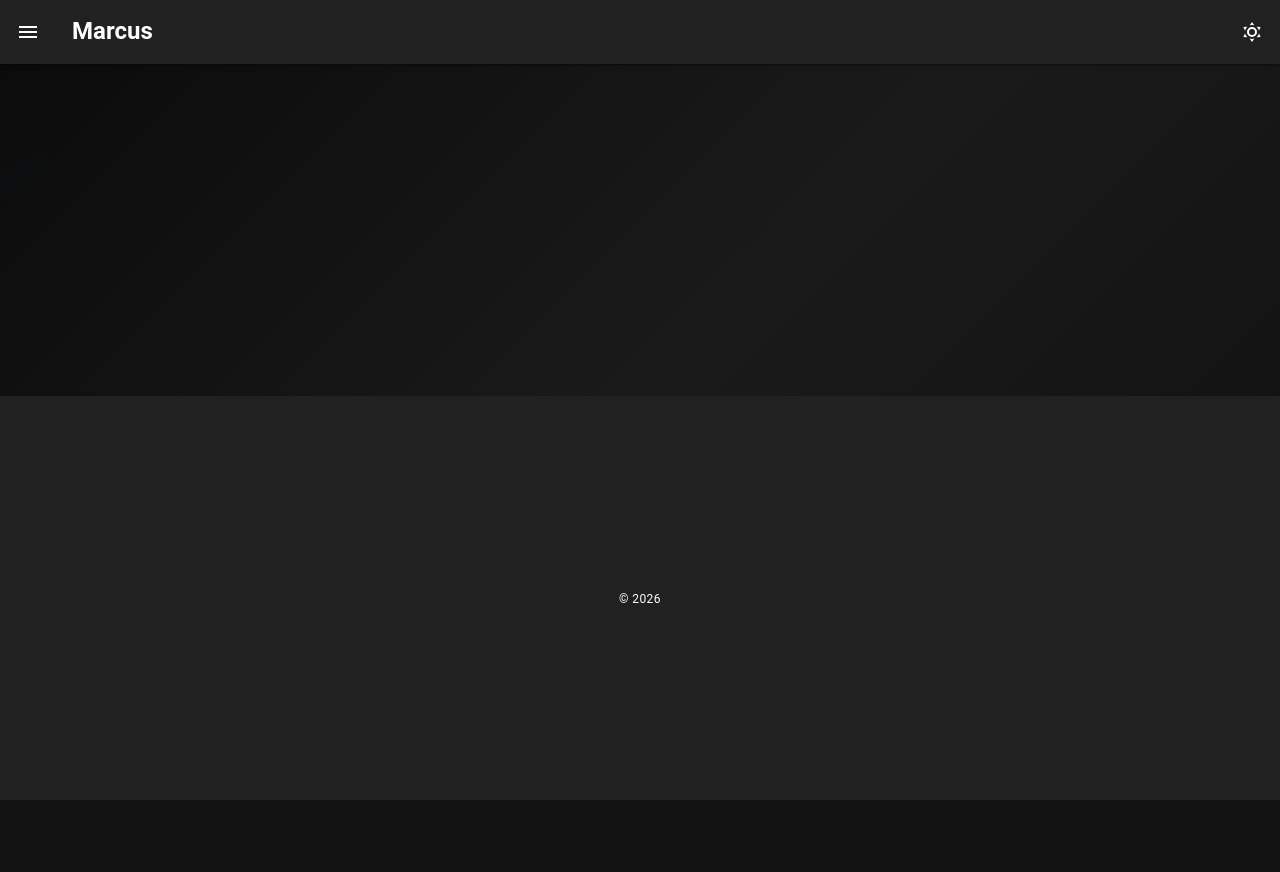
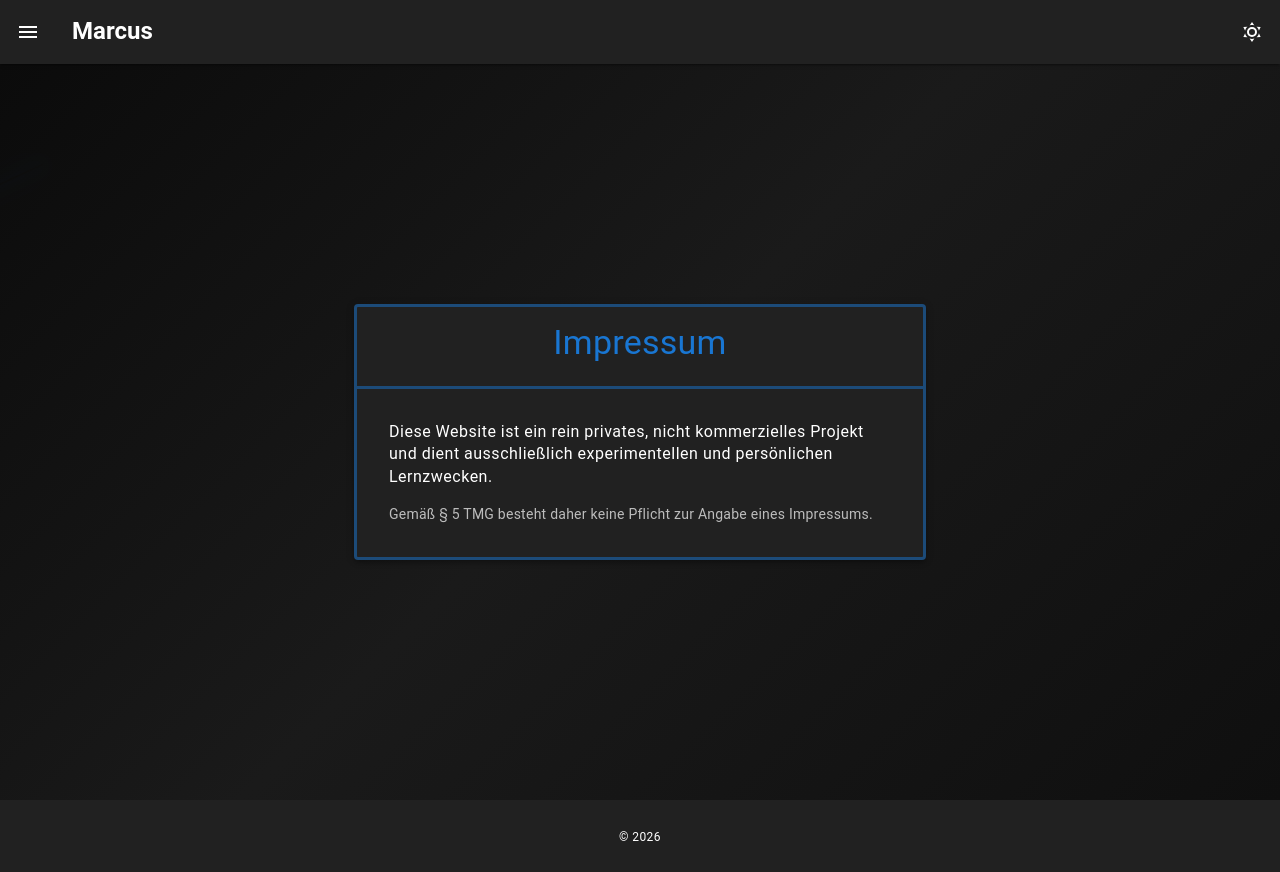
Before and after one commit to Mac80Mo/PortfolioV2, a Vue app: page /impressum in a window 1280 px wide. Before the commit the page ends 800 px from the top, so only its background shows below. Built offline with nearby package versions, Linux system fonts and the light colour scheme.

Commit message:
Add Impressum page and enhance navigation with clickable cards

```diff
--- a/src/App.vue
+++ b/src/App.vue
@@ -39,6 +39,12 @@
           title="Kurse"
           @click="scrollTo('kurse')"
         ></v-list-item>
+        <v-divider class="my-2"></v-divider>
+        <v-list-item
+          :prepend-icon="icons.fileDocumentMultiple"
+          title="Impressum"
+          @click="navigateTo('impressum')"
+        ></v-list-item>
       </v-list>
     </v-navigation-drawer>
 
@@ -77,10 +83,12 @@
 <script setup lang="ts">
 import { ref } from 'vue'
 import { useTheme } from 'vuetify'
+import { useRouter } from 'vue-router'
 import AnimatedBackground from './components/AnimatedBackground.vue'
 import { icons } from './plugins/icons'
 
 const theme = useTheme()
+const router = useRouter()
 const drawer = ref(false)
 
 const toggleTheme = () => {
@@ -89,10 +97,27 @@ const toggleTheme = () => {
 
 const scrollTo = (id: string) => {
   drawer.value = false
-  const element = document.getElementById(id)
-  if (element) {
-    element.scrollIntoView({ behavior: 'smooth', block: 'start' })
+  // Zur Home navigieren, falls nicht dort
+  if (router.currentRoute.value.path !== '/') {
+    router.push('/').then(() => {
+      setTimeout(() => {
+        const element = document.getElementById(id)
+        if (element) {
+          element.scrollIntoView({ behavior: 'smooth', block: 'start' })
+        }
+      }, 100)
+    })
+  } else {
+    const element = document.getElementById(id)
+    if (element) {
+      element.scrollIntoView({ behavior: 'smooth', block: 'start' })
+    }
   }
+}
+
+const navigateTo = (routeName: string) => {
+  drawer.value = false
+  router.push({ name: routeName })
 }
 </script>
 
--- a/src/components/About.vue
+++ b/src/components/About.vue
@@ -13,7 +13,13 @@
           cols="12"
           md="6"
         >
-          <v-card elevation="4" class="h-100 d-flex flex-column about-card" border="primary">
+          <v-card
+            elevation="4"
+            class="h-100 d-flex flex-column about-card"
+            :class="{ 'clickable-card': abschluss.clickable }"
+            border="primary"
+            @click="abschluss.clickable ? scrollToSchule() : null"
+          >
             <v-card-title>{{ abschluss.title }}</v-card-title>
             <v-card-text class="flex-grow-1">
               {{ abschluss.description }}
@@ -49,6 +55,7 @@ interface Abschluss {
   ihk: string
   punkte: number
   year: string
+  clickable?: boolean
 }
 
 const abschluesse: Abschluss[] = [
@@ -57,7 +64,8 @@ const abschluesse: Abschluss[] = [
     description: 'Zusatz: Künstliche Intelligenz',
     ihk: 'IHK Rhein-Neckar',
     punkte: 77,
-    year: '2026'
+    year: '2026',
+    clickable: true
   },
   {
     title: 'Bürokaufmann',
@@ -67,6 +75,13 @@ const abschluesse: Abschluss[] = [
     year: '2001'
   }
 ]
+
+const scrollToSchule = () => {
+  const element = document.getElementById('schule')
+  if (element) {
+    element.scrollIntoView({ behavior: 'smooth', block: 'start' })
+  }
+}
 </script>
 
 <style scoped>
@@ -77,4 +92,8 @@ const abschluesse: Abschluss[] = [
 .about-card {
   border: 3px solid rgba(25, 118, 210, 0.5) !important;
 }
+
+.clickable-card {
+  cursor: pointer;
+}
 </style>
--- a/src/router/index.ts
+++ b/src/router/index.ts
@@ -1,5 +1,6 @@
 import { createRouter, createWebHistory } from 'vue-router'
 import Home from '../views/Home.vue'
+import Impressum from '../views/Impressum.vue'
 
 const router = createRouter({
   history: createWebHistory(import.meta.env.BASE_URL),
@@ -8,6 +9,11 @@ const router = createRouter({
       path: '/',
       name: 'home',
       component: Home
+    },
+    {
+      path: '/impressum',
+      name: 'impressum',
+      component: Impressum
     }
   ]
 })
--- /dev/null
+++ b/src/views/Impressum.vue
@@ -0,0 +1,46 @@
+<template>
+  <section id="impressum" class="py-16">
+    <v-container>
+      <v-row justify="center">
+        <v-col cols="12" md="8" lg="6">
+          <v-card elevation="4" class="impressum-card">
+            <v-card-title class="text-h4 text-primary text-center title-with-border">
+              Impressum
+            </v-card-title>
+
+            <v-card-text class="text-body-1 pa-8">
+              <p class="mb-4">
+                Diese Website ist ein rein privates, nicht kommerzielles Projekt und dient
+                ausschließlich experimentellen und persönlichen Lernzwecken.
+              </p>
+
+              <p class="text-body-2 text-medium-emphasis">
+                Gemäß § 5 TMG besteht daher keine Pflicht zur Angabe eines Impressums.
+              </p>
+            </v-card-text>
+          </v-card>
+        </v-col>
+      </v-row>
+    </v-container>
+  </section>
+</template>
+
+<script setup lang="ts">
+</script>
+
+<style scoped>
+#impressum {
+  min-height: calc(100vh - 64px);
+  display: flex;
+  align-items: center;
+}
+
+.impressum-card {
+  border: 3px solid rgba(25, 118, 210, 0.5) !important;
+}
+
+.title-with-border {
+  border-bottom: 3px solid rgba(25, 118, 210, 0.5);
+  padding-bottom: 16px;
+}
+</style>
```
